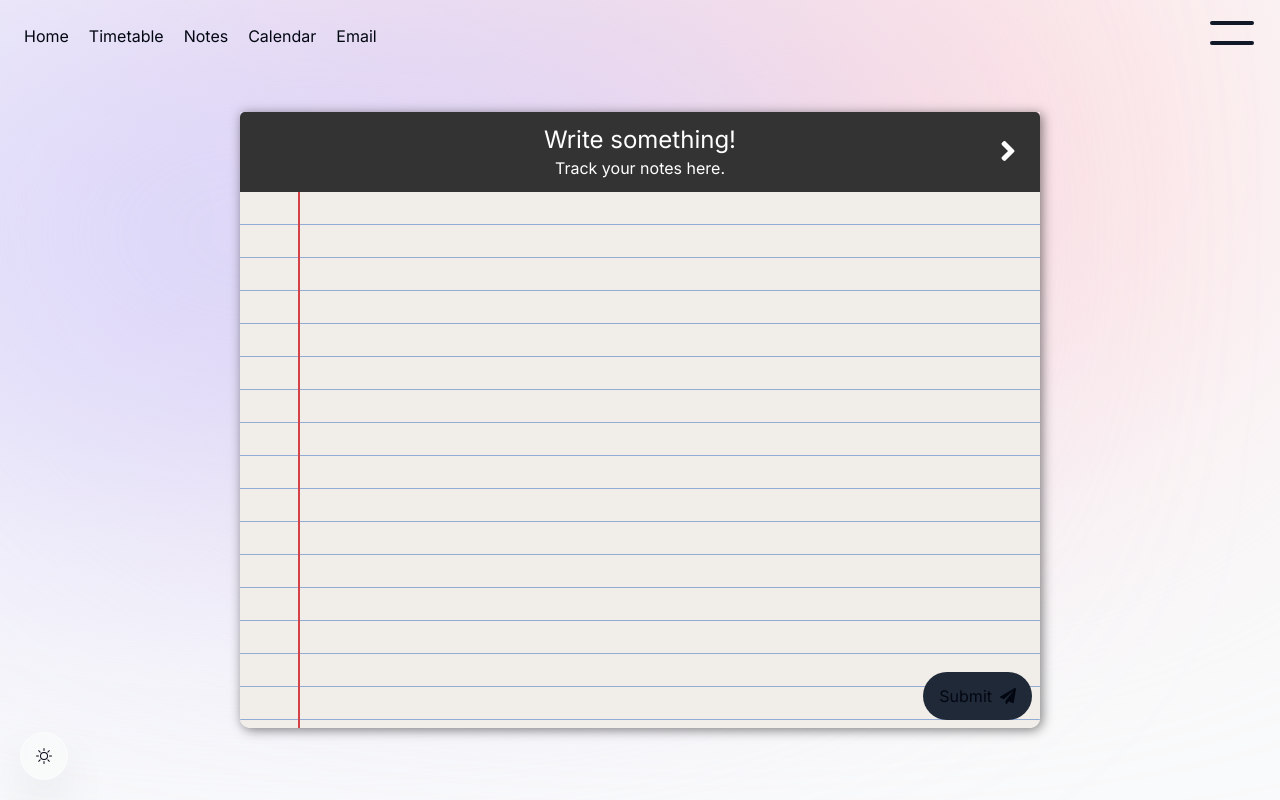
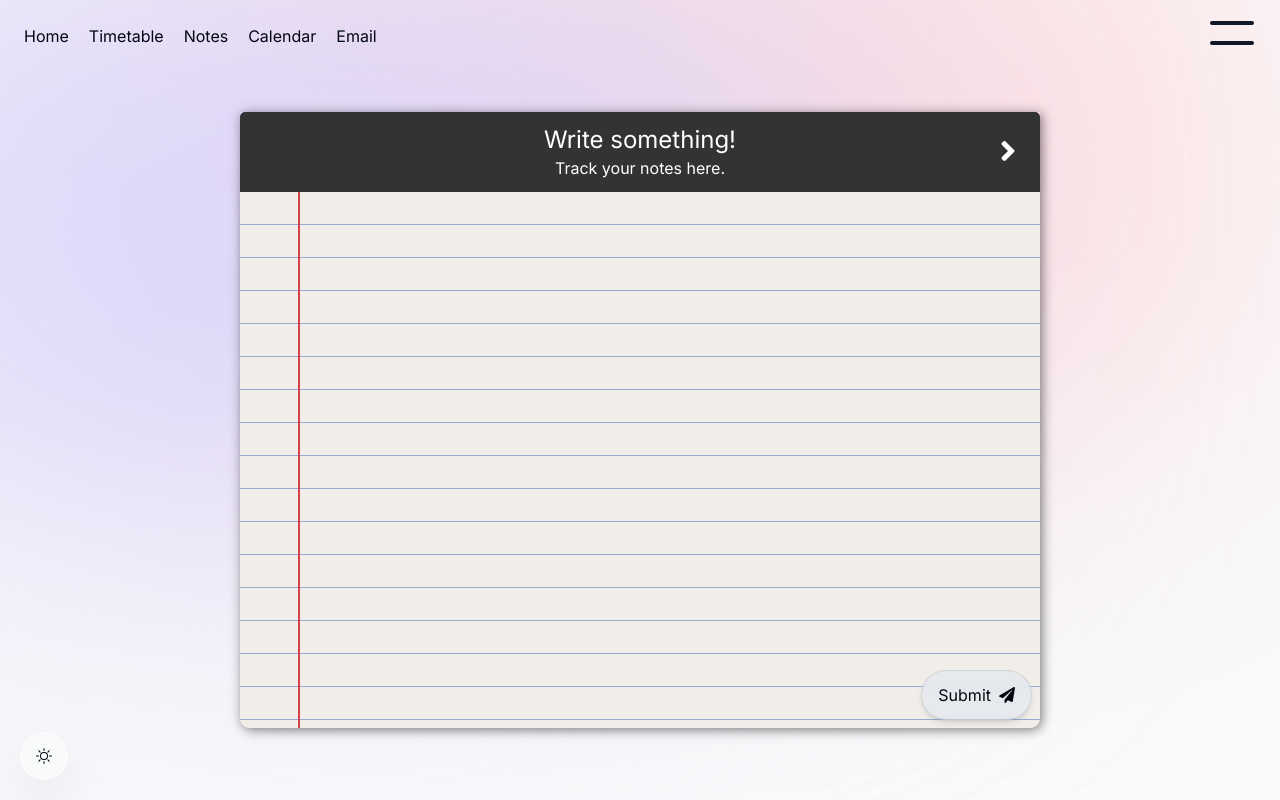
Before and after one commit to Saioren/Functional-Site, a Next.js app: page /notes in a window 1280 px wide. Built offline with nearby package versions, Linux system fonts and the light colour scheme.

Commit message:
toast
toast

```diff
--- a/app/components/Notes/Notepad/index.tsx
+++ b/app/components/Notes/Notepad/index.tsx
@@ -4,11 +4,11 @@ import { useTheme } from "@/context/ThemeContext";
 import { FaAngleRight, FaPaperPlane } from "react-icons/fa";
 import { NotepadProps } from "../types";
 import { AnimatePresence, motion } from "framer-motion";
+import toast, { Toaster } from "react-hot-toast";
 
-export default function Notepad({ handleNoteSwap }: NotepadProps) {
+export default function Notepad({ handleNoteSwap, setError }: NotepadProps) {
   const { theme } = useTheme();
   const [save, setSave] = useState(false);
-  const [error, setError] = useState(false);
 
   const [noteContent, setNoteContent] = useState("");
 
@@ -18,7 +18,17 @@ export default function Notepad({ handleNoteSwap }: NotepadProps) {
 
   function initSaveNote() {
     if (noteContent === "") {
-      setError(true);
+      if (theme === "dark") {
+        toast.error("Note cannot be empty!", {
+          style: {
+            background: "#1D1D26",
+            color: "#fff",
+          },
+        });
+      } else {
+        toast.error("Note cannot be empty!");
+      }
+
       return;
     } else {
       setError(false);
@@ -27,10 +37,11 @@ export default function Notepad({ handleNoteSwap }: NotepadProps) {
   }
 
   function handleSaveNote() {
-    //localStorage.setItem('noteContent', 'noteContent')
+    localStorage.setItem("savedNote", "noteContent");
   }
+
   return (
-    <div
+    <form
       className={`${
         theme === "dark" ? classes.darkNotepad : classes.lightNotepad
       } shadow-md overflow-hidden w-full flex flex-col`}
@@ -59,7 +70,7 @@ export default function Notepad({ handleNoteSwap }: NotepadProps) {
       <div className="group absolute bottom-2 right-2 rounded-full">
         <button
           onClick={initSaveNote}
-          className="flex items-center gap-2 bg-gray-800 py-3 px-4 rounded-full group-hover:scale-110 group-active:scale-105 transition"
+          className="flex items-center bg-slate-200/60 backdrop-blur-sm shadow-md border border-black/10 dark:border-white/10 gap-2 dark:bg-gray-800/80 py-3 px-4 rounded-full group-hover:scale-110 group-active:scale-105 transition"
         >
           Submit
           <FaPaperPlane className="group-hover:translate-x-0.5 group-hover:-translate-y-0.5 transition" />
@@ -98,8 +109,7 @@ export default function Notepad({ handleNoteSwap }: NotepadProps) {
           </div>
         )}
       </AnimatePresence>
-      {error && <div>Error! Note cannot be empty!</div>}
       {/* Optional: You can store or use the noteContent state variable elsewhere in your component */}
-    </div>
+    </form>
   );
 }
--- a/app/components/Notes/index.tsx
+++ b/app/components/Notes/index.tsx
@@ -5,8 +5,10 @@ import Notepad from "./Notepad";
 import NotepadMenu from "./NotepadMenu";
 import classes from "./index.module.scss";
 import { motion } from "framer-motion";
+import { Toaster } from "react-hot-toast";
 
 export default function NotesComponent() {
+  const [error, setError] = useState(false);
   const [openNotes, setOpenNotes] = useState(false);
   function handleNoteSwap() {
     if (!openNotes) {
@@ -17,6 +19,14 @@ export default function NotesComponent() {
   }
   return (
     <main className="p-[2rem]">
+      {error && (
+        <div>
+          <Toaster position="top-center" />
+        </div>
+      )}
+      <div className="absolute -top-[5rem]">
+        <Toaster position="top-center" />
+      </div>
       <motion.div
         initial={{ opacity: 0, y: -60 }}
         animate={{ opacity: 1, y: 0 }}
@@ -29,12 +39,17 @@ export default function NotesComponent() {
           <section
             className={`${classes.cardFaceFront} ${classes.cardFace} max-h-[39.75rem] flex justify-center w-full max-w-[50rem] top-0`}
           >
-            <Notepad openNotes={openNotes} handleNoteSwap={handleNoteSwap} />
+            <Notepad
+              setError={setError}
+              openNotes={openNotes}
+              handleNoteSwap={handleNoteSwap}
+            />
           </section>
           <section
             className={`max-h-[39.75rem] flex justify-center w-full max-w-[50rem] top-0 ${classes.cardFaceBack} ${classes.cardFace}`}
           >
             <NotepadMenu
+              setError={setError}
               openNotes={openNotes}
               handleNoteSwap={handleNoteSwap}
             />
--- a/app/components/Notes/types.ts
+++ b/app/components/Notes/types.ts
@@ -1,4 +1,5 @@
 export type NotepadProps = {
     handleNoteSwap: () => void;
     openNotes: boolean;
+    setError: React.Dispatch<React.SetStateAction<boolean>>;
   };
```
